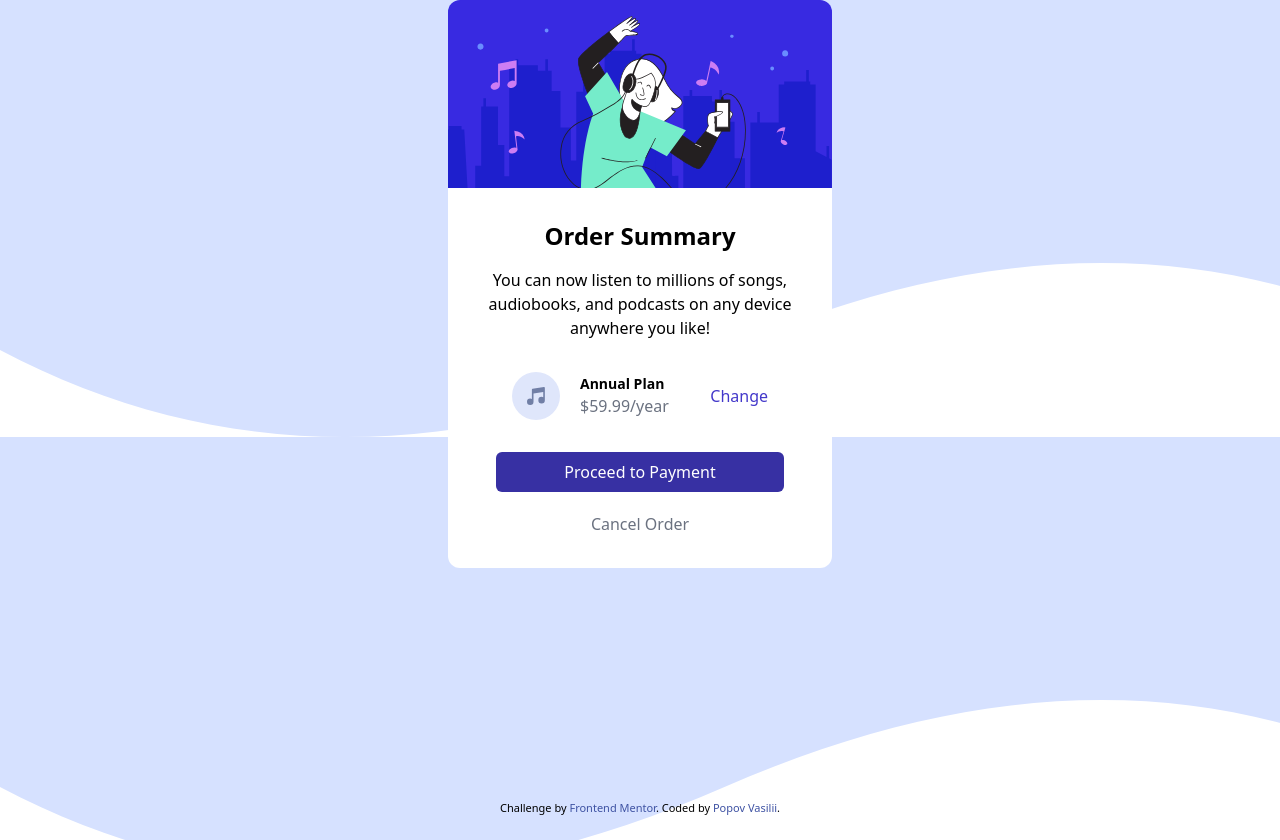
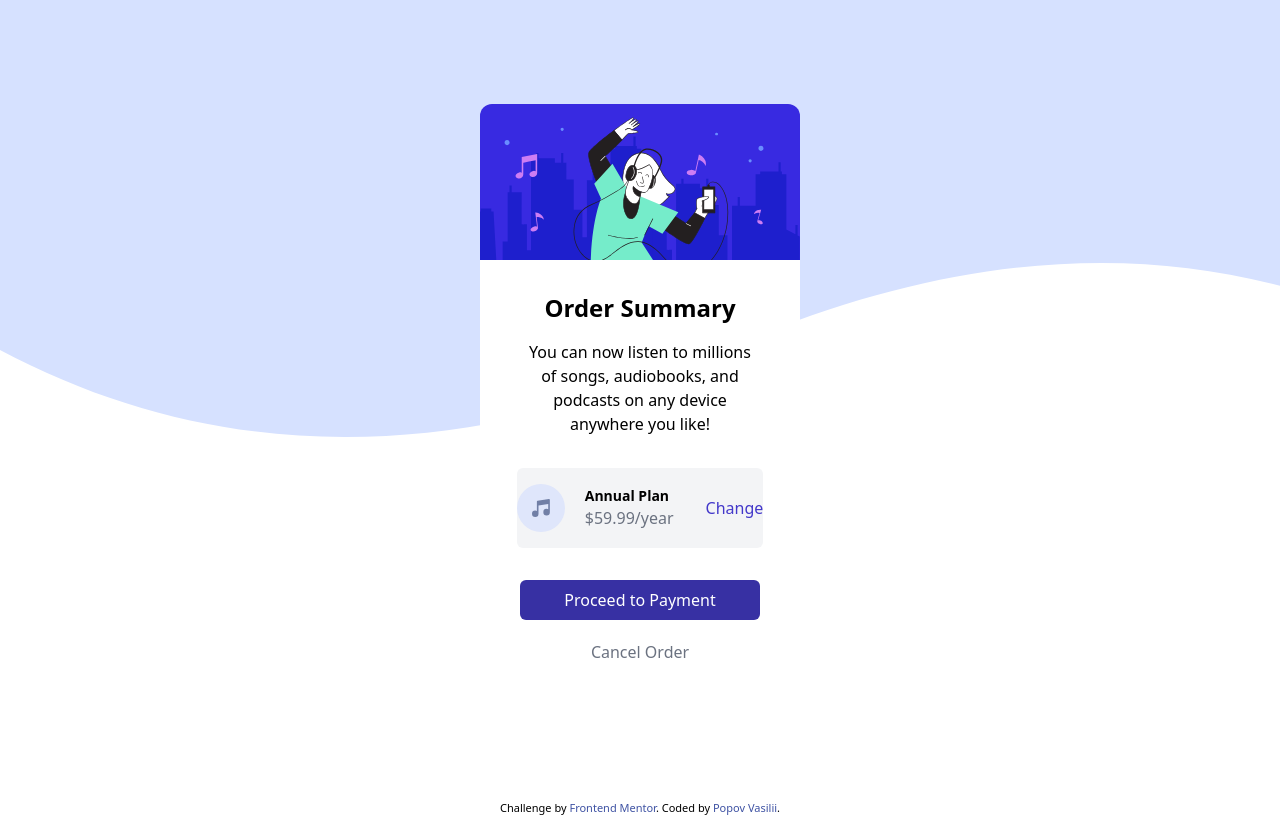
Before and after one commit to dopefresh/frontendmentor-order-summary-component, a plain HTML site: page index.html in a window 1280 px wide. Drawn offline with nearby package versions, Linux system fonts and the light colour scheme.

Commit message:
fixed centering and background of annual plan

```diff
--- a/index.html
+++ b/index.html
@@ -35,25 +35,29 @@
       @media (min-width: 375px) {
         body {
           background-image: url(images/bg-mobile.svg);
+          background-repeat: no-repeat;
         }
       }
 
       @media (min-width: 700px) {
         body {
           background-image: url(images/bg-desktop.svg);
+          background-repeat: no-repeat;
         }
       }
     </style>
   </head>
   <body class="w-full h-full">
-    <div class="flex justify-center items-center mb-auto h-full">
+    <div class="flex flex-col h-full mb-auto">
       <div
         class="
           flex flex-col flex-nowrap
           justify-center
           items-center
           mb-auto
-          w-96
+          w-80
+          mx-auto
+          my-auto
         "
       >
         <img src="images/hero.svg" class="w-full rounded-t-xl" />
@@ -75,13 +79,13 @@
             You can now listen to millions of songs, audiobooks, and podcasts on
             any device anywhere you like!
           </p>
-          <div class="flex flex-row justify-center items-center mt-8 w-8/12">
+          <div class="bg-gray-100 h-20 flex flex-row justify-center items-center rounded-md mt-8">
             <img src="images/icon-music.svg" class="mr-5" />
-            <div class="flex flex-col w-full h-full">
+            <div class="flex flex-col justify-center items-center w-full h-full self-center">
               <h5 class="text-black text-sm font-bold w-full">Annual Plan</h5>
               <p class="text-gray-500">$59.99/year</p>
             </div>
-            <a class="text-indigo-700 ml-8"> Change </a>
+            <a class="text-indigo-700 ml-8" href="#"> Change </a>
           </div>
           <div class="flex flex-col my-8 w-3/4">
             <button class="text-white rounded-md bg-indigo-800 h-10">
```
